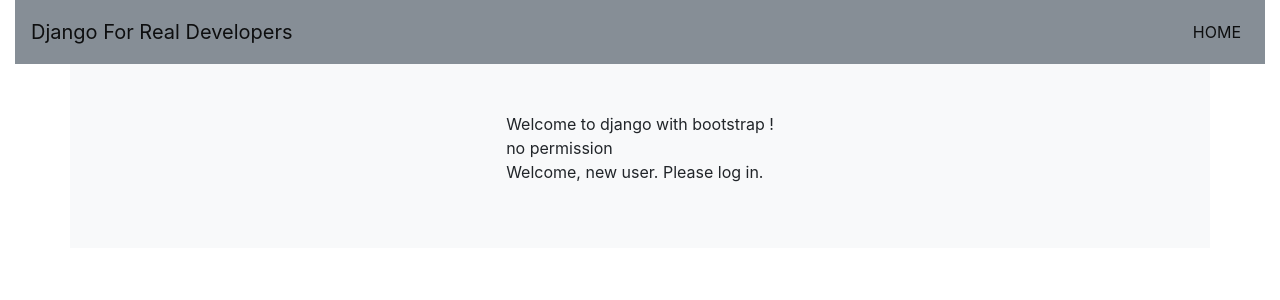
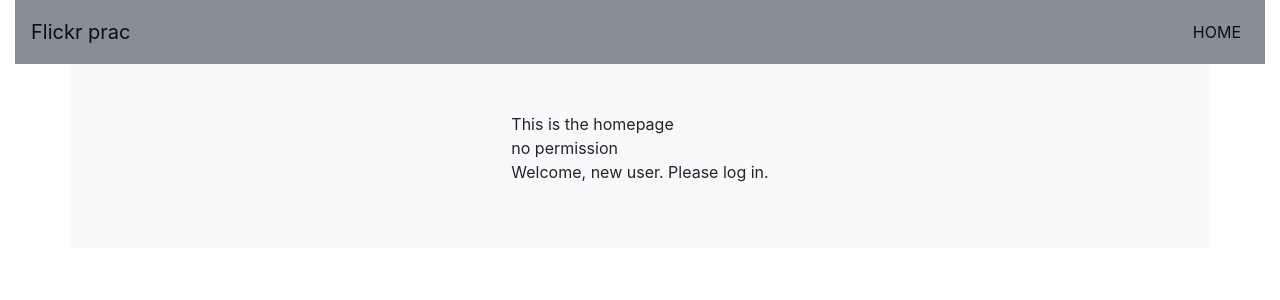
Before and after one commit to KFCBETA/IUM, a Django app: page / in a window 1280 px wide. Shown: the top 300 px of the page. Run offline with Django 3.2, Linux system fonts and the light colour scheme; some libraries are stand-ins or nearby versions.

Commit message:
update html files

```diff
--- a/django/backend/prof/models.py
+++ b/django/backend/prof/models.py
@@ -10,6 +10,12 @@
     user = models.OneToOneField(User, on_delete=models.CASCADE)
     user_name = models.CharField(max_length=50)
     user_bio = models.TextField()
+
+    def save(self, **kwargs):
+        if not self.user_name:
+            self.user_name = self.user.get_username()
+        super(Profile, self).save(**kwargs)
+        #Account.objects.create(profile=self)
 
     def __str__(self):
         return "User name: %s, bio: %s" % (self.user_name, self.user_bio)
--- a/django/backend/prof/templates/prof/index.html
+++ b/django/backend/prof/templates/prof/index.html
@@ -13,7 +13,7 @@
 <div class="container bg-light p-5">
     <div class="row">
         <div class="col-auto mx-auto">
-                Welcome to django with bootstrap !<br />
+                This is the homepage<br />
                 {% if user.is_authenticated %}
                     <p>Welcome, {{ user.username }}. Thanks for logging in.</p>
                 {% else %}
--- a/django/backend/templates/header.html
+++ b/django/backend/templates/header.html
@@ -2,7 +2,7 @@
 <div class="container-fluid">
     <nav class="navbar navbar-expand-md navbar-light bg-secondary mx-0" style="z-index:2;">
       <a class="navbar-brand" href="{% url 'prof:home' %}">
-        Django For Real Developers
+        Flickr prac
       </a>
       <button class="navbar-toggler" type="button" data-toggle="collapse" data-target="#navbarNav" aria-controls="navbarNav" aria-expanded="false" aria-label="Toggle navigation"><span class="navbar-toggler-icon"></span>
       </button>
```
